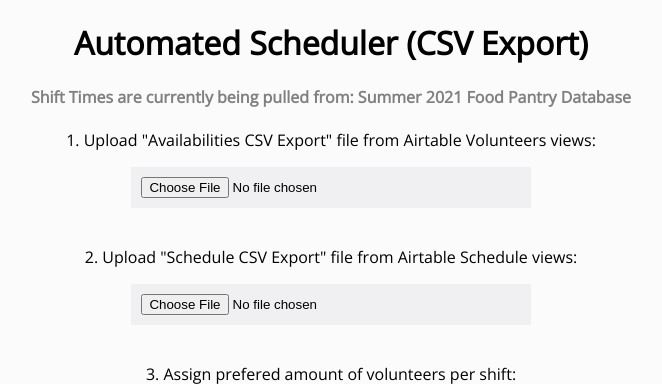
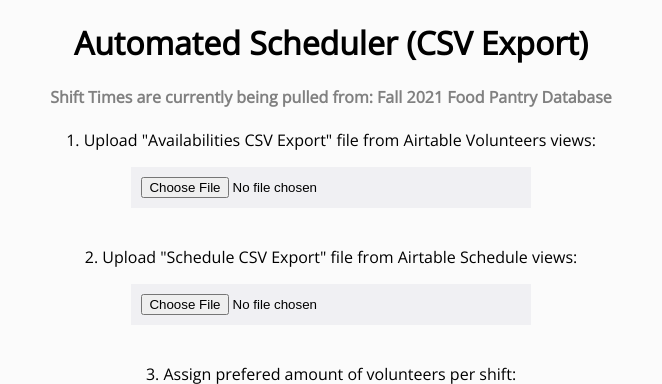
Before and after one commit to a-ngu/Food-Pantry-Scheduler, a Flask app: page / in a window 1280 px wide. Shown: the part 162-546 px from the top of the page, without its empty margins (309-971 px from the left). Run offline with Flask 2, Linux system fonts and the light colour scheme; parts of the project's set-up code (start-up, migrations or seed data) failed here and were passed over.

Commit message:
Changed Base to Fall 2021

```diff
--- a/csp.py
+++ b/csp.py
@@ -5,7 +5,7 @@ from ortools.sat.python import cp_model
 import requests
 
 api_key = "keyB5I5hLN8iKV5y3"
-base_id = 'app4kNRRTwN0JBBNk'
+base_id = 'app3ocFMTw5DNqiLT'
 headers = {"Authorization": "Bearer " + api_key}
 table_name="Schedule"
 url = "https://api.airtable.com/v0/" + base_id + "/" + table_name
--- a/templates/home.html
+++ b/templates/home.html
@@ -7,11 +7,10 @@
 </head>
 
 <body>
-  {% extends "template.html" %}
-  {% block content %}
+    {% extends "template.html" %} {% block content %}
 
     <h1> Automated Scheduler (CSV Export) </h1>
-  <h4> Shift Times are currently being pulled from: Summer 2021 Food Pantry Database </h2>
+    <h4> Shift Times are currently being pulled from: Fall 2021 Food Pantry Database </h2>
         <div class="uploads">
             <form action="/home" method="POST" enctype="multipart/form-data">
                 <p>1. Upload "Availabilities CSV Export" file from Airtable Volunteers views:</p>
@@ -35,8 +34,7 @@
                 <td>{{shift_records[i]}}</td>
                 <td><input type="number" value="1" name={{i}} /></td>
             </tr>
-      {{ table|safe }}
-      {% endfor %}
+            {{ table|safe }} {% endfor %}
 
         </table>
         <center>
```
Lines whose indentation alone changed are shown as unchanged.
